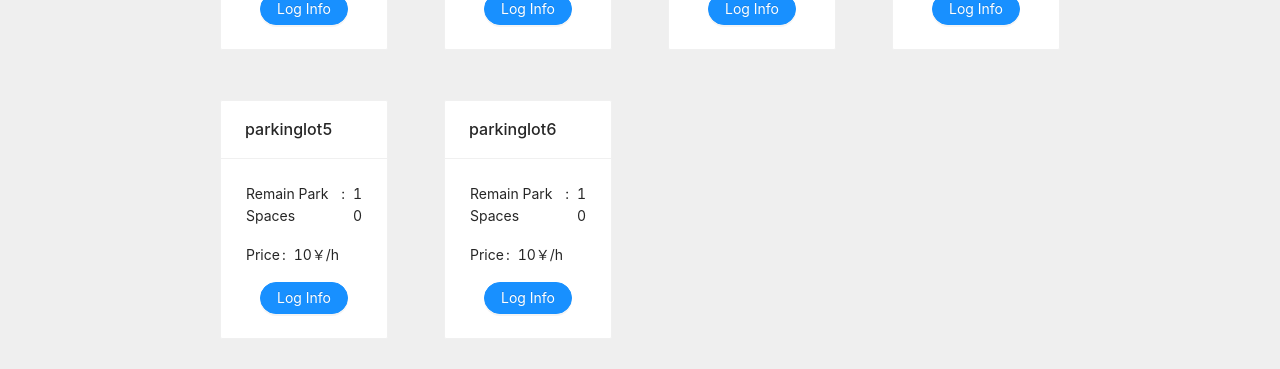
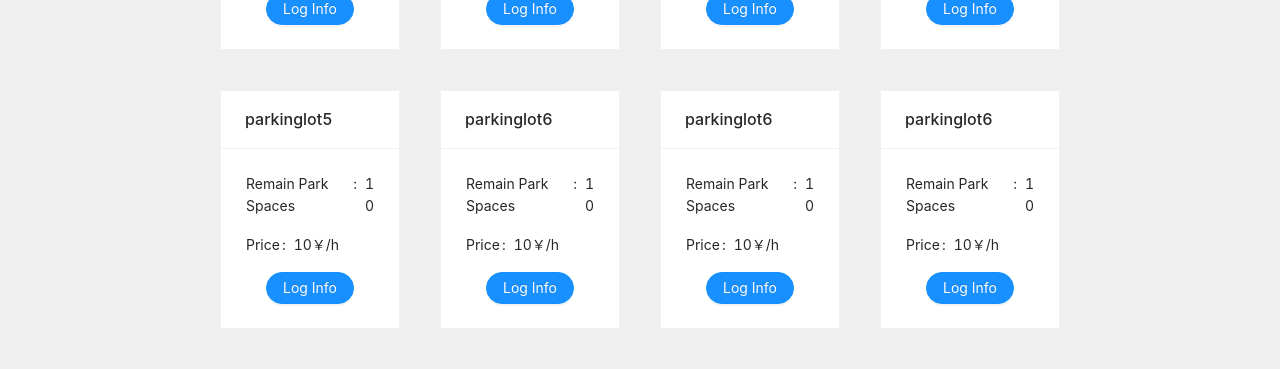
Before and after one commit to ita-class1-iteam-01/parkingsmart-front-end, a React (Create React App) app: page / in a window 1280 px wide. Shown: the part 365-734 px from the top of the page. Built offline with nearby package versions, Linux system fonts and the light colour scheme; no server answers.

Commit message:
[ST05][Shao] feature: delete attribute gutter

```diff
--- a/src/components/ParkingLotList/index.jsx
+++ b/src/components/ParkingLotList/index.jsx
@@ -22,6 +22,58 @@ const testParkingLotListData = [
         "fee": 3
     },{
         "name": "parkinglot5",
+        "remain": 10,
+        "fee": 3
+    },{
+        "name": "parkinglot6",
+        "remain": 10,
+        "fee": 3
+    },{
+        "name": "parkinglot6",
+        "remain": 10,
+        "fee": 3
+    },{
+        "name": "parkinglot6",
+        "remain": 10,
+        "fee": 3
+    },{
+        "name": "parkinglot6",
+        "remain": 10,
+        "fee": 3
+    },{
+        "name": "parkinglot6",
+        "remain": 10,
+        "fee": 3
+    },{
+        "name": "parkinglot6",
+        "remain": 10,
+        "fee": 3
+    },{
+        "name": "parkinglot6",
+        "remain": 10,
+        "fee": 3
+    },{
+        "name": "parkinglot6",
+        "remain": 10,
+        "fee": 3
+    },{
+        "name": "parkinglot6",
+        "remain": 10,
+        "fee": 3
+    },{
+        "name": "parkinglot6",
+        "remain": 10,
+        "fee": 3
+    },{
+        "name": "parkinglot6",
+        "remain": 10,
+        "fee": 3
+    },{
+        "name": "parkinglot6",
+        "remain": 10,
+        "fee": 3
+    },{
+        "name": "parkinglot6",
         "remain": 10,
         "fee": 3
     },{
@@ -64,7 +116,6 @@ class ParkingLotList extends React.Component {
             Message = (
               <Row
                 className="row"
-                gutter={[16, 10]}
               >
                 {this.state.parkinglots.map((parkinglot) => {
                   return (
```
